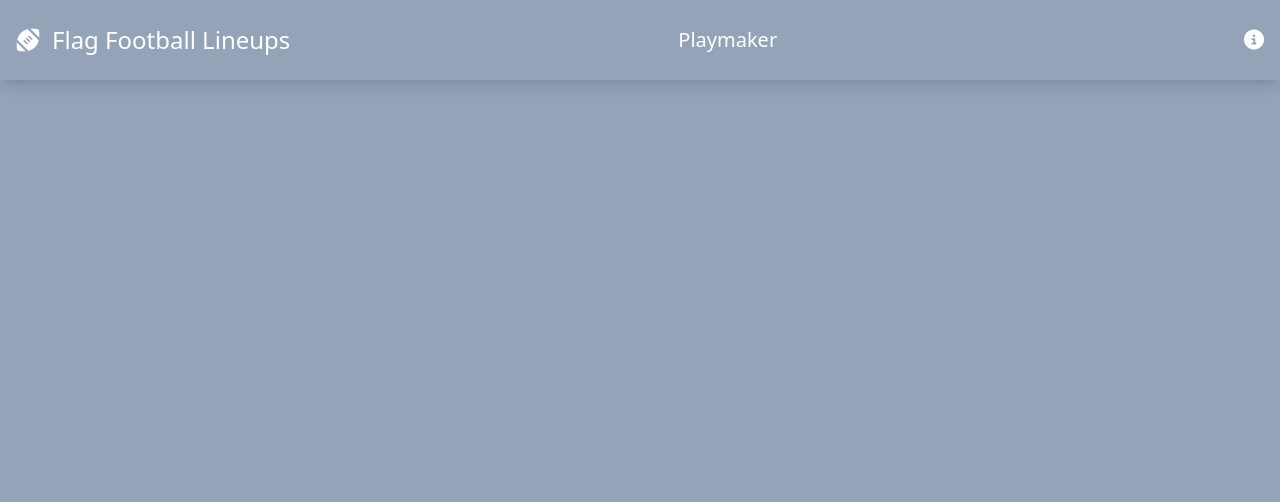
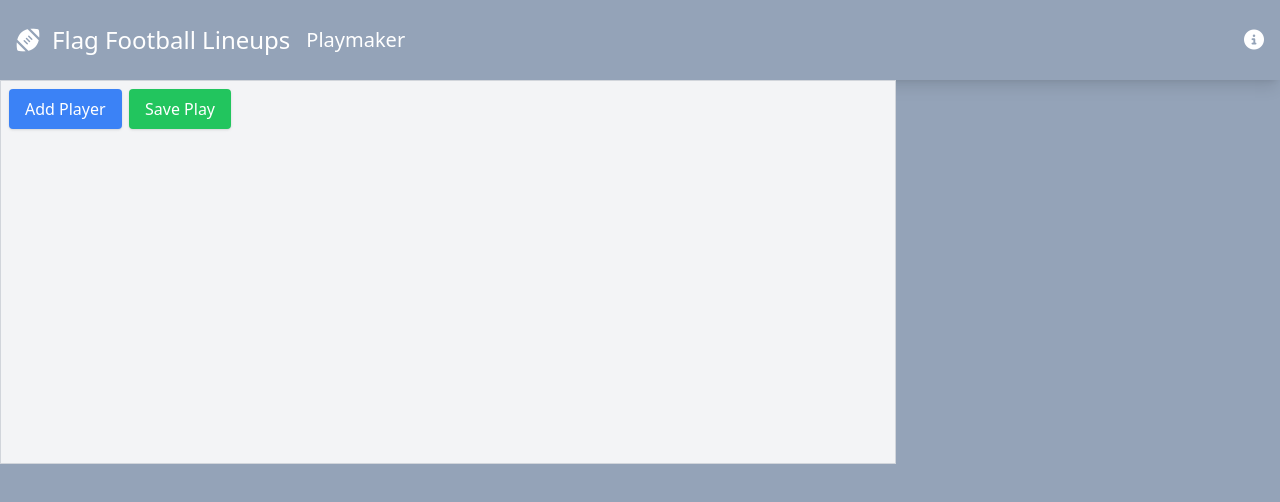
Before and after one commit to samsteimer/flag-football-lineup, a Vue app: page /playmaker in a window 1280 px wide. Shown: the top 502 px of the page. Built offline with nearby package versions, Linux system fonts and the light colour scheme.

Commit message:
started Playmaker

```diff
--- /dev/null
+++ b/src/components/LineComponent.vue
@@ -0,0 +1,20 @@
+<template>
+    <line
+      :x1="line.start.x"
+      :y1="line.start.y"
+      :x2="line.end.x"
+      :y2="line.end.y"
+      stroke="black"
+      stroke-width="2"
+      marker-end="url(#arrow)"
+    />
+  </template>
+
+  <script setup>
+  const props = defineProps({
+    line: {
+      type: Object,
+      required: true
+    }
+  });
+  </script>
--- /dev/null
+++ b/src/components/PlayField.vue
@@ -0,0 +1,97 @@
+<template>
+    <div class="relative w-full max-w-4xl h-96 bg-gray-100 border border-gray-300" ref="field" @mousedown="startLine" @mousemove="drawLine" @mouseup="endLine">
+      <svg class="absolute inset-0 w-full h-full">
+        <defs>
+          <marker id="arrow" markerWidth="10" markerHeight="10" refX="0" refY="3" orient="auto" markerUnits="strokeWidth">
+            <path d="M0,0 L0,6 L9,3 z" fill="#000" />
+          </marker>
+        </defs>
+        <line-component v-for="line in lines" :key="line.id" :line="line" />
+        <!-- Temporary line for drawing -->
+        <line v-if="drawingLine" :x1="tempLine.start.x" :y1="tempLine.start.y" :x2="tempLine.end.x" :y2="tempLine.end.y" stroke="black" stroke-width="2" marker-end="url(#arrow)" />
+      </svg>
+      <player-icon
+        v-for="player in players"
+        :key="player.id"
+        :player="player"
+        @update-position="handleUpdatePlayerPosition"
+      />
+      <button
+        class="absolute top-2 left-2 bg-blue-500 text-white py-2 px-4 rounded shadow hover:bg-blue-600"
+        @click="addNewPlayer"
+      >
+        Add Player
+      </button>
+      <button
+        class="absolute top-2 left-32 bg-green-500 text-white py-2 px-4 rounded shadow hover:bg-green-600"
+        @click="handleSavePlay"
+      >
+        Save Play
+      </button>
+    </div>
+  </template>
+
+  <script setup>
+  import { ref } from 'vue';
+  import PlayerIcon from './PlayerIcon.vue';
+  import LineComponent from './LineComponent.vue';
+  import { state, addPlayer, updatePlayerPosition, addLine, savePlay } from '../state';
+
+  const players = ref(state.players);
+  const lines = ref(state.lines);
+
+  const drawingLine = ref(false);
+  const tempLine = ref({ start: { x: 0, y: 0 }, end: { x: 0, y: 0 } });
+
+  const addNewPlayer = () => {
+    const newPlayer = {
+      id: generateUniqueID(),
+      name: 'Player',
+      position: { x: 100, y: 100 }
+    };
+    addPlayer(newPlayer);
+  };
+
+  const handleUpdatePlayerPosition = (player) => {
+    updatePlayerPosition(player);
+  };
+
+  const handleSavePlay = () => {
+    savePlay();
+  };
+
+  const startLine = (event) => {
+    drawingLine.value = true;
+    tempLine.value.start.x = event.offsetX;
+    tempLine.value.start.y = event.offsetY;
+    tempLine.value.end.x = event.offsetX;
+    tempLine.value.end.y = event.offsetY;
+  };
+
+  const drawLine = (event) => {
+    if (drawingLine.value) {
+      tempLine.value.end.x = event.offsetX;
+      tempLine.value.end.y = event.offsetY;
+    }
+  };
+
+  const endLine = (event) => {
+    if (drawingLine.value) {
+      drawingLine.value = false;
+      addLine({ id: generateUniqueID(), start: { ...tempLine.value.start }, end: { ...tempLine.value.end } });
+    }
+  };
+
+  const generateUniqueID = () => {
+    return Math.floor(Math.random() * 1000000);
+  };
+  </script>
+
+  <style scoped>
+  .relative {
+    position: relative;
+  }
+  .absolute {
+    position: absolute;
+  }
+  </style>
--- /dev/null
+++ b/src/components/PlayerIcon.vue
@@ -0,0 +1,48 @@
+<template>
+    <div
+      class="absolute w-8 h-8 bg-red-500 text-white flex items-center justify-center rounded-full cursor-pointer select-none"
+      :style="{ left: player.position.x + 'px', top: player.position.y + 'px' }"
+      @mousedown="startDrag"
+    >
+      {{ player.name }}
+    </div>
+  </template>
+
+  <script setup>
+  import { ref } from 'vue';
+
+  const props = defineProps({
+    player: Object
+  });
+
+  const emit = defineEmits(['update-position']);
+
+  const startDrag = (event) => {
+    event.preventDefault();
+
+    const startX = event.clientX;
+    const startY = event.clientY;
+    const startLeft = props.player.position.x;
+    const startTop = props.player.position.y;
+
+    const onMouseMove = (e) => {
+      const dx = e.clientX - startX;
+      const dy = e.clientY - startY;
+      emit('update-position', { ...props.player, position: { x: startLeft + dx, y: startTop + dy } });
+    };
+
+    const onMouseUp = () => {
+      document.removeEventListener('mousemove', onMouseMove);
+      document.removeEventListener('mouseup', onMouseUp);
+    };
+
+    document.addEventListener('mousemove', onMouseMove);
+    document.addEventListener('mouseup', onMouseUp);
+  };
+  </script>
+
+  <style scoped>
+  .absolute {
+    position: absolute;
+  }
+  </style>
--- a/src/components/SiteNavigation.vue
+++ b/src/components/SiteNavigation.vue
@@ -8,11 +8,11 @@
 
                 </div>
             </RouterLink>
-
-            <div class="flex gap-3 flex-1 justify-end">
-                <p class="text-xl hover:text-black duration-150 cursor-pointer">Playmaker</p>
-            </div>
-
+            <RouterLink :to="{name: 'playmaker'}">
+                <div class="flex gap-3 flex-1 justify-end">
+                    <p class="text-xl hover:text-black duration-150 cursor-pointer">Playmaker</p>
+                </div>
+            </RouterLink>
             <div class="flex gap-3 flex-1 justify-end">
                 <i class="fa-solid fa-circle-info text-xl hover:text-black duration-150 cursor-pointer"></i>
             </div>
--- a/src/router/index.js
+++ b/src/router/index.js
@@ -1,7 +1,7 @@
 import { createRouter, createWebHistory } from 'vue-router';
 import HomeView from '../views/HomeView.vue';
-import TeamLineup from '../views/LineupView.vue'
 import LineupView from '../views/LineupView.vue';
+import PlaymakerView from '../views/PlaymakerView.vue';
 
 const router = createRouter({
   history: createWebHistory(import.meta.env.BASE_URL),
@@ -15,7 +15,12 @@ const router = createRouter({
       path: '/lineup',
       name: 'lineup',
       component: LineupView
-    }
+    },
+    {
+      path: '/playmaker',
+      name: 'playmaker',
+      component: PlaymakerView
+    },
   ]
 })
 
--- /dev/null
+++ b/src/state.js
@@ -0,0 +1,37 @@
+import { reactive } from 'vue';
+
+export const state = reactive({
+  players: [],
+  lines: []
+});
+
+export const addPlayer = (player) => {
+  state.players.push(player);
+};
+
+export const updatePlayerPosition = (player) => {
+  const index = state.players.findIndex(p => p.id === player.id);
+  if (index !== -1) {
+    state.players.splice(index, 1, player);
+  }
+};
+
+export const addLine = (line) => {
+  state.lines.push(line);
+};
+
+export const savePlay = () => {
+  const savedPlay = {
+    players: state.players,
+    lines: state.lines
+  };
+  localStorage.setItem('savedPlay', JSON.stringify(savedPlay));
+};
+
+export const loadPlay = () => {
+  const savedPlay = JSON.parse(localStorage.getItem('savedPlay'));
+  if (savedPlay) {
+    state.players = savedPlay.players;
+    state.lines = savedPlay.lines;
+  }
+};
--- /dev/null
+++ b/src/views/PlaymakerView.vue
@@ -0,0 +1,10 @@
+<template>
+    <div>
+        <PlayField/>
+    </div>
+</template>
+
+<script setup>
+import PlayField from '@/components/PlayField.vue';
+
+</script>
```
